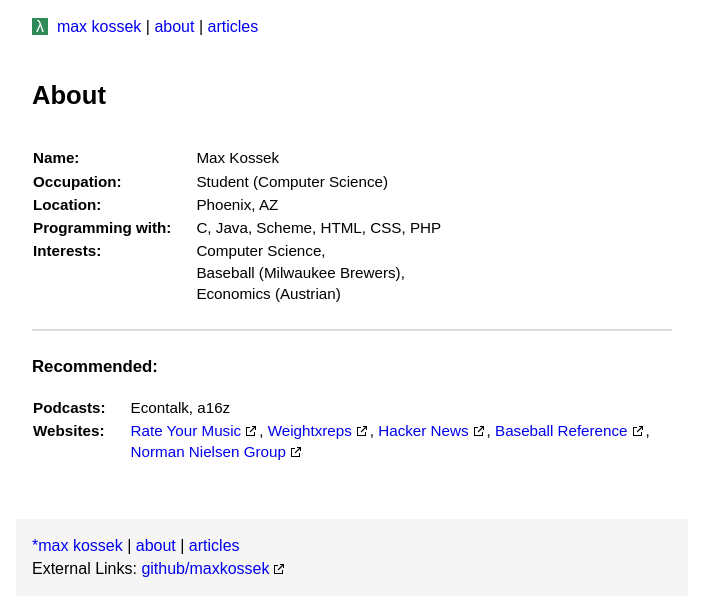
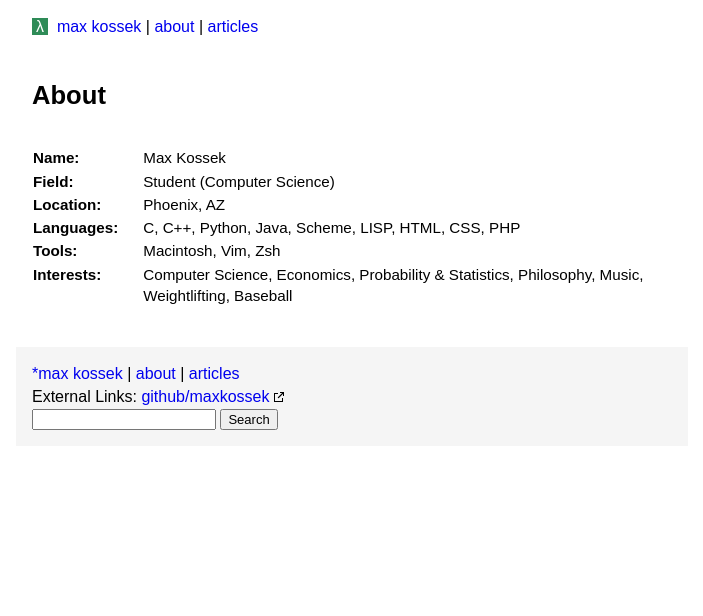
Before and after one commit to maxkossek/maxkossek.github.io, a Jekyll site: the page built from about/index.html, in a window 1280 px wide. Shown: the top 616 px of the page, without its empty margins (288-991 px from the left). Built offline with Jekyll 4.4.1, drawn with Linux system fonts in a browser that asks for light colours.

Commit message:
Update About Page

```diff
--- a/_includes/footer.html
+++ b/_includes/footer.html
@@ -1,4 +1,9 @@
 <footer>
   <nav><a href="/" title="Home Page">*max kossek</a> | <a href="/about" title="About Max Kossek">about</a> | <a href="/articles" title="Archive of all articles">articles</a></nav>
   External Links: <a rel="noopener" target="_blank" href="https://github.com/maxkossek">github/maxkossek</a>
+<form action="https://www.google.com/search" method="get" name="Search Form" target="_blank">
+<input name="sitesearch" type="hidden" value="maxkossek.github.io">
+<input autocomplete="on" name="q" placeholder="" required="required"  type="text">
+<button class="button" type="submit">Search</button>
+</form>
 </footer>
--- a/_layouts/post.html
+++ b/_layouts/post.html
@@ -27,13 +27,13 @@ layout: default
 <main role="main">
 {{ content }}
 
-<aside class="related" style="margin-top: 4rem">
-<p><a href="#">&#9652; back to top</a></p>
+<aside class="related" style="margin-top: 3rem">
 <strong>Recent:</strong>
 <ul class="none">
 {% for post in site.related_posts limit:5 %}
 <li><span class="meta"><time class="date" datetime="{{ post.date | date_to_xmlschema }}" itemprop="datePublished">{{ post.date | date: "%Y-%m-%d" }}</time></span> | <a href="{{ post.url }}">{{ post.title }}</a></li>
 {% endfor %}
+<li><a href="#">&#9652; back to top</a></li>
 </ul>
 </aside>
 </main>
--- a/about/index.html
+++ b/about/index.html
@@ -12,22 +12,12 @@ description: Max Kossek is a computer science student currently located in Phoen
 <div>
 <table>
 <tr><td><strong>Name:</strong></td><td>Max Kossek</td></tr>
-<tr><td><strong>Occupation:</strong></td><td>Student (Computer Science)</td></tr>
+<tr><td><strong>Field:</strong></td><td>Student (Computer Science)</td></tr>
 <tr><td><strong>Location:</strong></td><td>Phoenix, AZ</td></tr>
-<tr><td><strong>Programming with:</strong></td><td>C, Java, Scheme, HTML, CSS, PHP</td></tr>
-<tr><td><strong>Interests:</strong></td><td>Computer Science,<br>Baseball (Milwaukee Brewers),<br>Economics (Austrian)</td></tr>
+<tr><td><strong>Languages:</strong></td><td>C, C++, Python, Java, Scheme, LISP, HTML, CSS, PHP</td></tr>
+<tr><td><strong>Tools:</strong></td><td>Macintosh, Vim, Zsh</td></tr>
+<tr><td><strong>Interests:</strong></td><td>Computer Science, Economics, Probability & Statistics, Philosophy, Music, Weightlifting, Baseball</td></tr>
 </table>
 </div>
 
-<hr>
-<h3>Recommended:</h3>
-
-<p>
-<table>
-<tr><td><strong>Podcasts:</strong></td><td>Econtalk, a16z</td></tr>
-<tr><td><strong>Websites:</strong></td><td><a href="https://rateyourmusic.com" rel="noopener" target="_blank">Rate Your Music</a>, <a href="https://weightxreps.net/" rel="noopener" target="_blank">Weightxreps</a>, <a href="https://news.ycombinator.com/" rel="noopener" target="_blank">Hacker News</a>, <a href="https://www.baseball-reference.com" rel="noopener" target="_blank">Baseball Reference</a>, <a href="https://www.nngroup.com" rel="noopener" target="_blank">Norman Nielsen Group</a></td></tr>
-</table>
-</p>
-
-
 </main>
--- a/css/main.css
+++ b/css/main.css
@@ -67,7 +67,7 @@ code {
     border-top: 2px solid dimgray;
     font-size: 0.95rem;
     color: dimgray;
-    margin: 4rem 0;
+    margin: 3rem 0;
     padding-top: 1em;
 }
 .footnotes::before {
--- a/index.html
+++ b/index.html
@@ -8,14 +8,14 @@ description: Personal Homepage of Max Kossek.
 </header>
 
 <main>
-<strong>index</strong>
+<strong>index:</strong>
 <ul class="none">
 <li><a href="/about">about</a></li>
 <li><a href="/articles">articles</a></li>
 </ul>
 
 
-<h3>Recent:</h3>
+<strong>recent:</strong>
 
 <ul class="none">
 {% for post in site.posts %}
```
